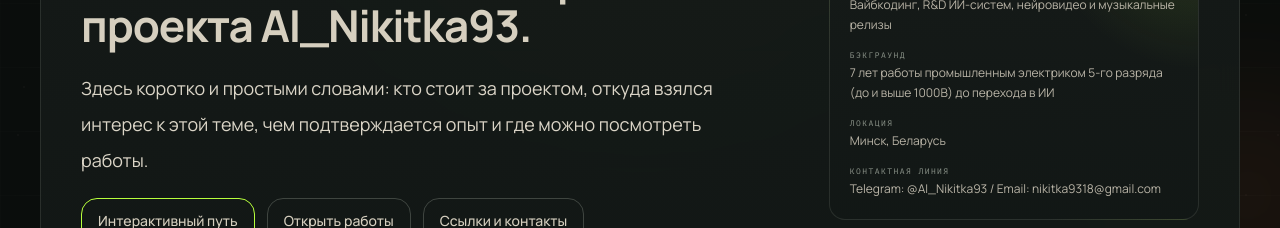
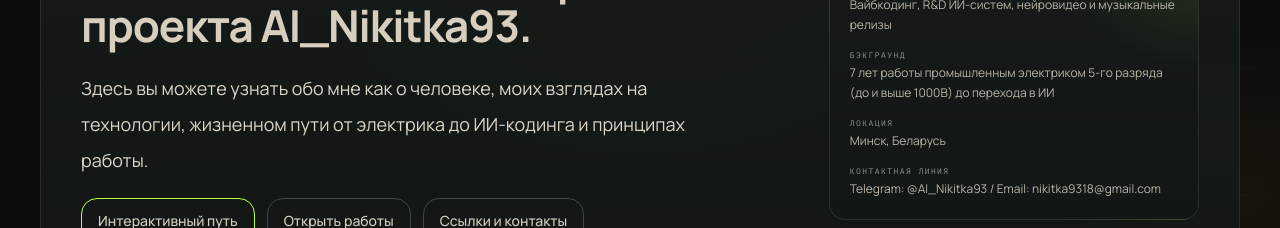
Before and after one commit to AI-Nikitka93/ai-nikitka-portfolio, a Next.js app: page /about in a window 1280 px wide. Shown: the part 253-481 px from the top of the page. Built offline with nearby package versions, Linux system fonts and the light colour scheme; no server answers.

Commit message:
Update top description text of About page to represent learning about him as a person

```diff
--- a/src/app/about/page.tsx
+++ b/src/app/about/page.tsx
@@ -150,7 +150,7 @@
     <PageShell
       eyebrow="О себе"
       title="Никита Кизевич — автор проекта AI_Nikitka93."
-      description="Здесь коротко и простыми словами: кто стоит за проектом, откуда взялся интерес к этой теме, чем подтверждается опыт и где можно посмотреть работы."
+      description="Здесь вы можете узнать обо мне как о человеке, моих взглядах на технологии, жизненном пути от электрика до ИИ-кодинга и принципах работы."
       actions={
         <>
           <Link
```
